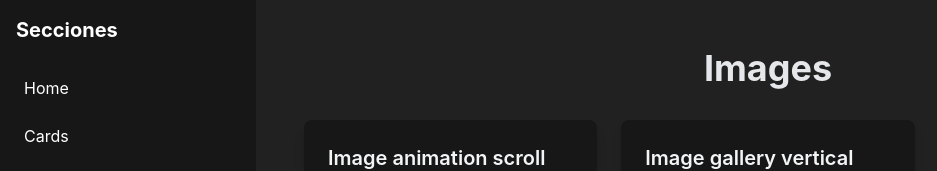
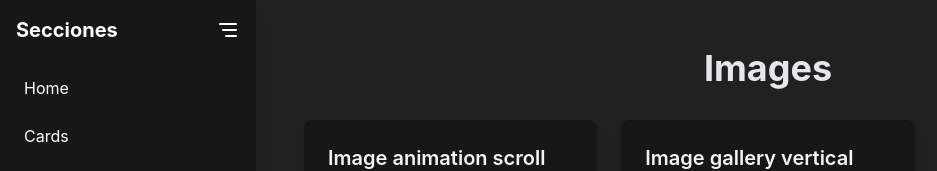
Before and after one commit to AdrianGerman/heim-components, a React (Vite) app in the folder web/: page /images in a window 1280 px wide. Shown: the top 171 px of the page, without its empty margins (0-937 px from the left). Built offline with nearby package versions, Linux system fonts and the light colour scheme.

Commit message:
hide/show sidebar

```diff
--- a/web/src/App.jsx
+++ b/web/src/App.jsx
@@ -1,15 +1,30 @@
+import React, { useState } from "react"
+import { BrowserRouter as Router, Routes, Route } from "react-router-dom"
 import Home from "./components/Home"
 import Sidebar from "./components/Sidebar"
 import Cards from "./components/pages/Cards"
 import Images from "./components/pages/Images"
 
-import { BrowserRouter as Router, Routes, Route } from "react-router-dom"
+import { Menu } from "./components/icons/Menu"
 
 function App() {
+  const [isSidebarVisible, setSidebarVisible] = useState(true)
+
+  const toggleSidebar = () => {
+    setSidebarVisible(!isSidebarVisible)
+  }
+
   return (
     <Router>
       <div className="flex h-screen">
-        <Sidebar />
+        {isSidebarVisible && <Sidebar toggleSidebar={toggleSidebar} />}
+
+        {!isSidebarVisible && (
+          <button onClick={toggleSidebar} className="fixed top-4 left-4 z-50">
+            <Menu />
+          </button>
+        )}
+
         <main className="flex-1 overflow-y-auto p-6">
           <Routes>
             <Route path="/" element={<Home />} />
--- a/web/src/components/Sidebar.jsx
+++ b/web/src/components/Sidebar.jsx
@@ -1,4 +1,5 @@
 import { Link } from "react-router-dom"
+import { Menu } from "./icons/Menu"
 
 const sections = [
   { name: "Home", path: "/" },
@@ -6,10 +7,15 @@ const sections = [
   { name: "Images", path: "/images" }
 ]
 
-const Sidebar = () => {
+const Sidebar = ({ toggleSidebar }) => {
   return (
-    <nav className="w-64 bg-[#171717] text-white h-full p-4">
-      <h2 className="text-xl font-bold mb-6">Secciones</h2>
+    <nav className="w-64 bg-[#171717] text-white h-full p-4 relative shadow-lg">
+      <div className="flex justify-between items-center mb-6">
+        <h2 className="text-xl font-bold">Secciones</h2>
+        <button className="" onClick={toggleSidebar}>
+          <Menu />
+        </button>
+      </div>
       <ul className="space-y-2">
         {sections.map((section) => (
           <li key={section.name}>
--- /dev/null
+++ b/web/src/components/icons/Menu.jsx
@@ -0,0 +1,21 @@
+export const Menu = () => {
+  return (
+    <svg
+      xmlns="http://www.w3.org/2000/svg"
+      width="24"
+      height="24"
+      viewBox="0 0 24 24"
+      fill="none"
+      stroke="currentColor"
+      stroke-width="2"
+      stroke-linecap="round"
+      stroke-linejoin="round"
+      class="icon icon-tabler icons-tabler-outline icon-tabler-menu-deep"
+    >
+      <path stroke="none" d="M0 0h24v24H0z" fill="none" />
+      <path d="M4 6h16" />
+      <path d="M7 12h13" />
+      <path d="M10 18h10" />
+    </svg>
+  )
+}
```
